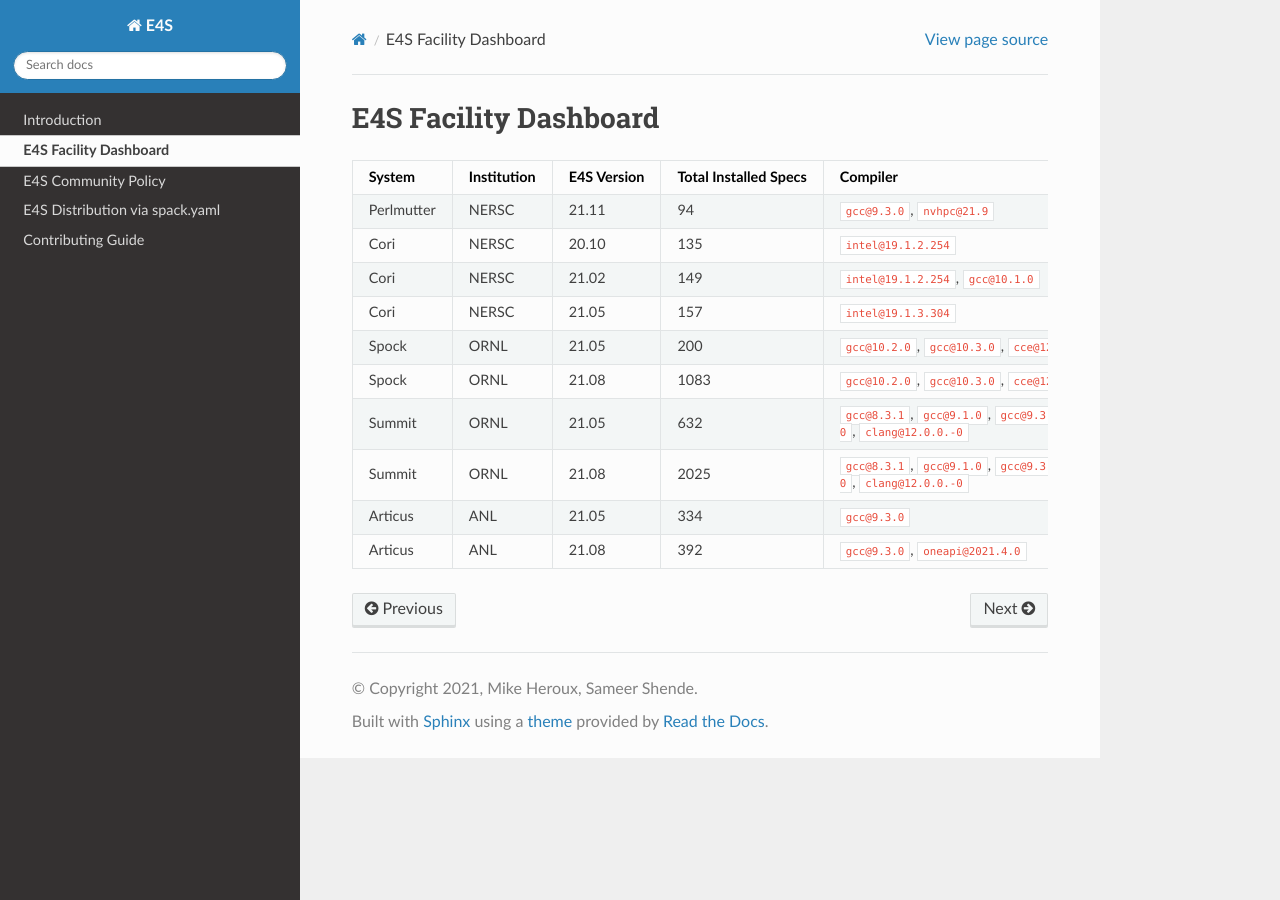
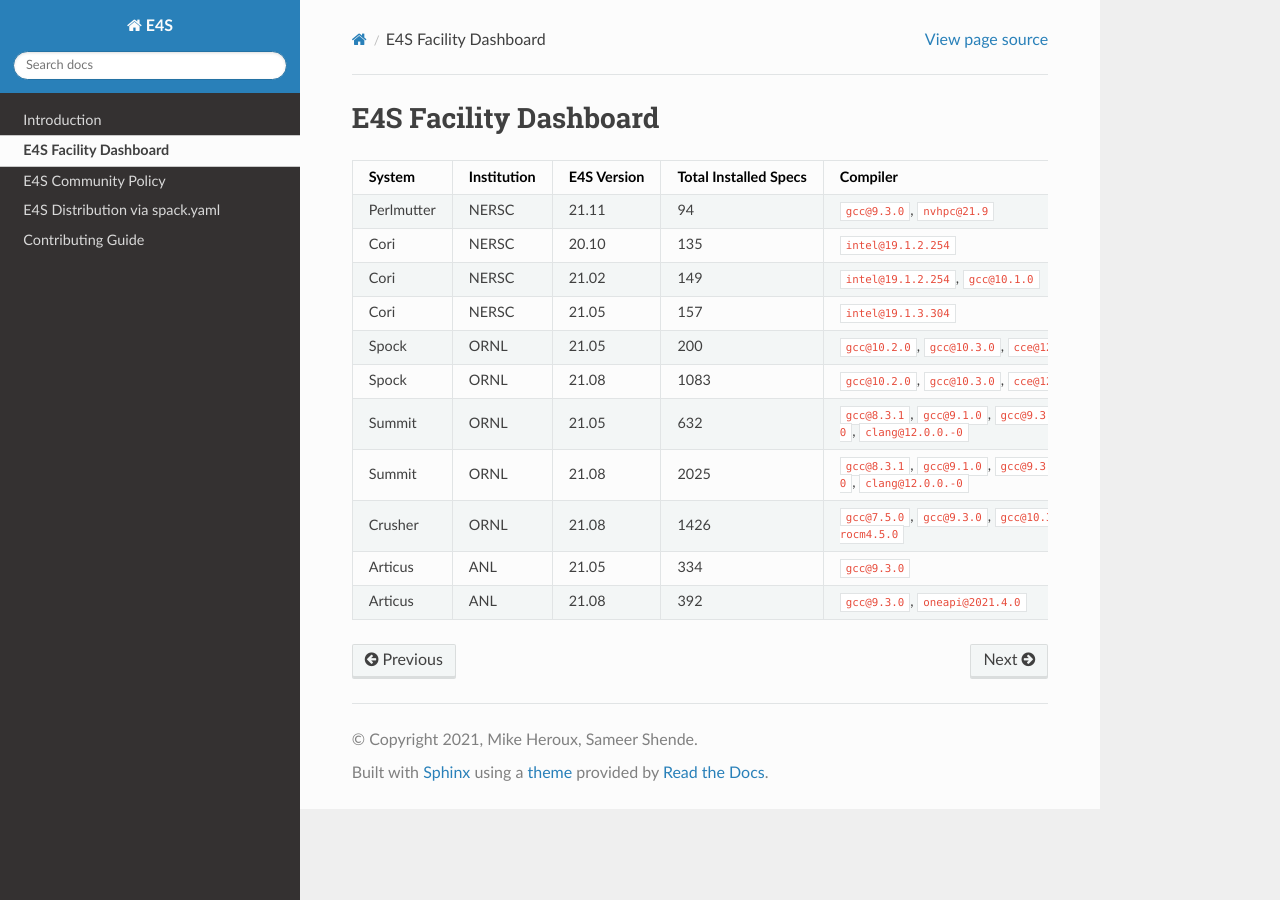
Before and after one commit to E4S-Project/e4s, a Sphinx documentation site: the page built from docs/facility_e4s.md, in a window 1280 px wide. Built offline with Sphinx 7.4.7 and the Read the Docs theme 2.0.0, drawn with Linux system fonts in a browser that asks for light colours.

Commit message:
add entry for Crusher e4s/21.08

```diff
--- a/docs/facility_e4s.md
+++ b/docs/facility_e4s.md
@@ -10,5 +10,6 @@
 Spock  | ORNL | 21.08 | 1083 | `gcc@10.2.0`, `gcc@10.3.0`, `cce@12.0.0`, `cce@12.0.1` | [v0.16.3](https://github.com/spack/spack/tree/v0.16.3)  | [https://github.com/spack/spack-configs/blob/main/OLCF/spock/spack.yaml](https://github.com/spack/spack-configs/blob/main/OLCF/spock/spack.yaml) | [https://github.com/spack/spack-configs/blob/main/OLCF/spock/e4s-21.08.txt](https://github.com/spack/spack-configs/blob/main/OLCF/spock/e4s-21.08.txt)
 Summit | ORNL | 21.05 | 632 | `gcc@8.3.1`, `gcc@9.1.0`, `gcc@9.3.0`, `gcc@10.2.0`, `gcc@11.1.0`, `clang@10.0.1-0`, `clang@12.0.0.-0` | | |
 Summit | ORNL | 21.08 | 2025 | `gcc@8.3.1`, `gcc@9.1.0`, `gcc@9.3.0`, `gcc@10.2.0`, `gcc@11.1.0`, `clang@10.0.1-0`, `clang@12.0.0.-0` | 0.16.2-4678-9effe1400f | [https://github.com/spack/spack-configs/blob/main/OLCF/summit/spack.yaml](https://github.com/spack/spack-configs/blob/main/OLCF/summit/spack.yaml) | [https://github.com/spack/spack-configs/blob/main/OLCF/summit/e4s-21.08.txt](https://github.com/spack/spack-configs/blob/main/OLCF/summit/e4s-21.08.txt)
+Crusher | ORNL | 21.08 | 1426 | `gcc@7.5.0`, `gcc@9.3.0`, `gcc@10.3.0`, `gcc@11.2.0`, `cce@13.0.0`, `cce@13.0.1`, `clang@13.0.0-rocm4.5.0` | | [https://github.com/spack/spack-configs/blob/main/OLCF/crusher/spack.yaml](https://github.com/spack/spack-configs/blob/main/OLCF/crusher/spack.yaml) | [https://github.com/spack/spack-configs/blob/main/OLCF/crusher/e4s-21.08.txt](https://github.com/spack/spack-configs/blob/main/OLCF/crusher/e4s-21.08.txt)
 Articus | ANL | 21.05 | 334 | `gcc@9.3.0` | [https://github.com/spack/spack/tree/e4s-21.05](https://github.com/spack/spack/tree/e4s-21.05) | [https://github.com/spack/spack-configs/blob/main/ANL/JLSE/Arcticus/E4S-21.05/spack.yaml](https://github.com/spack/spack-configs/blob/main/ANL/JLSE/Arcticus/E4S-21.05/spack.yaml) | [https://github.com/spack/spack-configs/blob/main/ANL/JLSE/Arcticus/E4S-21.05/e4s-21.05.txt](https://github.com/spack/spack-configs/blob/main/ANL/JLSE/Arcticus/E4S-21.05/e4s-21.05.txt)
 Articus | ANL | 21.08 | 392 | `gcc@9.3.0`, `oneapi@2021.4.0` | [https://github.com/spack/spack/tree/e4s-21.08](https://github.com/spack/spack/tree/e4s-21.08) | [https://github.com/spack/spack-configs/blob/main/ANL/JLSE/Arcticus/E4S-21.08/prod/spack.yaml](https://github.com/spack/spack-configs/blob/main/ANL/JLSE/Arcticus/E4S-21.08/prod/spack.yaml) | [https://github.com/spack/spack-configs/blob/main/ANL/JLSE/Arcticus/E4S-21.08/e4s-21.08.txt](https://github.com/spack/spack-configs/blob/main/ANL/JLSE/Arcticus/E4S-21.08/e4s-21.08.txt)
```
Also changed, not shown: 1 other file.
